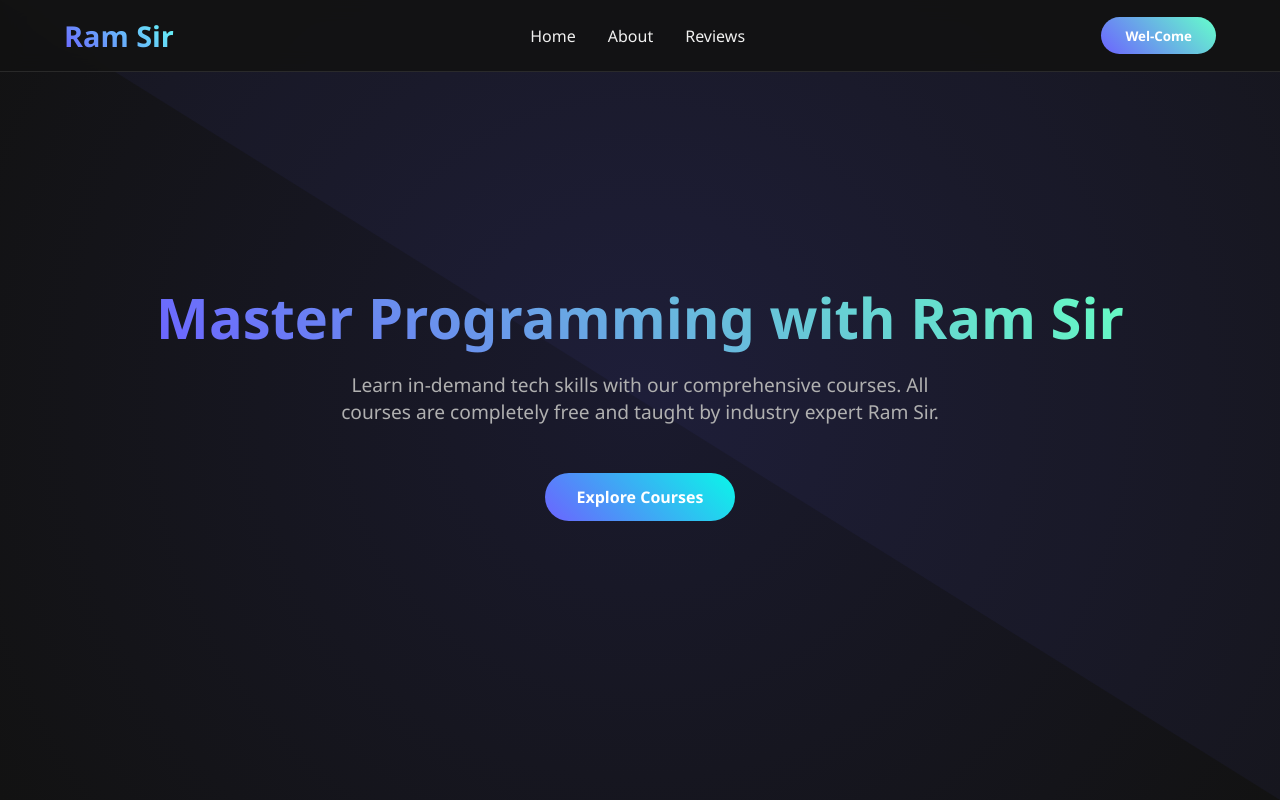
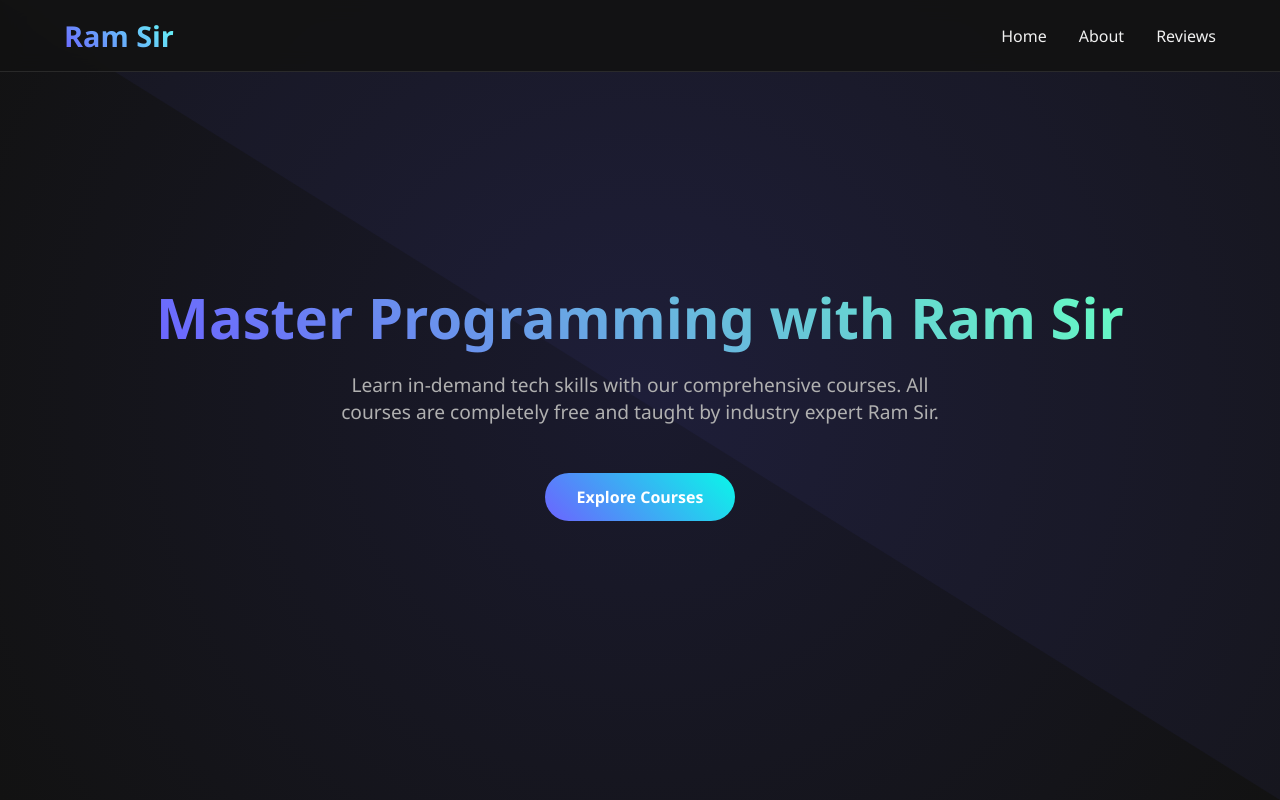
Before and after one commit to Ramgopal-Prajapati/ramsir, a plain HTML site: page index.html in a window 1280 px wide. Shown: the top 800 px of the page. Drawn offline with nearby package versions, Linux system fonts and the light colour scheme.

Commit message:
Update index.html

```diff
--- a/index.html
+++ b/index.html
@@ -577,8 +577,8 @@
             <a href="#about">About</a>
             <a href="#reviews">Reviews</a>
         </nav>
-        <button class="get-started" id="courses">Wel-Come</button>
-        <!-- <div class="mobile-menu">
+        <!-- <button class="get-started" id="courses">Wel-Come</button>
+        <div class="mobile-menu">
             <i class="fas fa-bars"></i>
         </div> -->
     </header>
```
